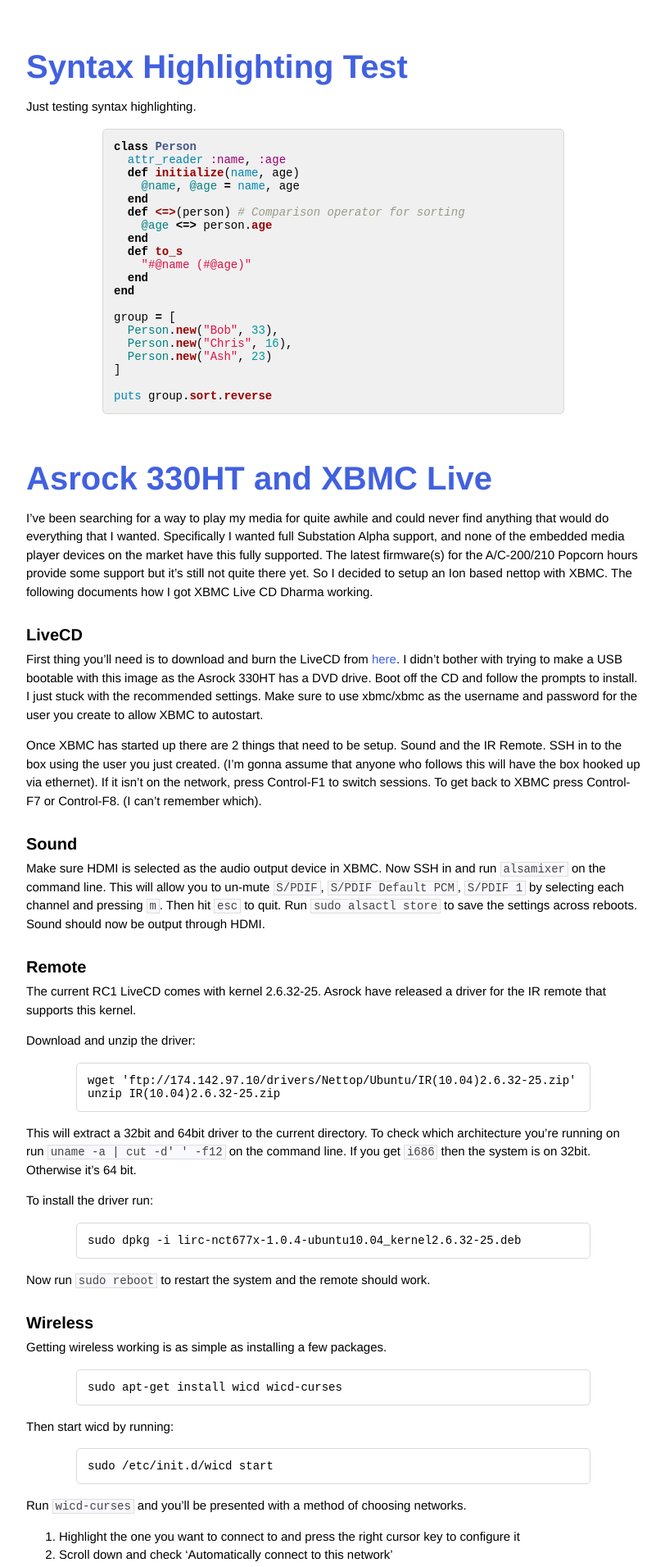
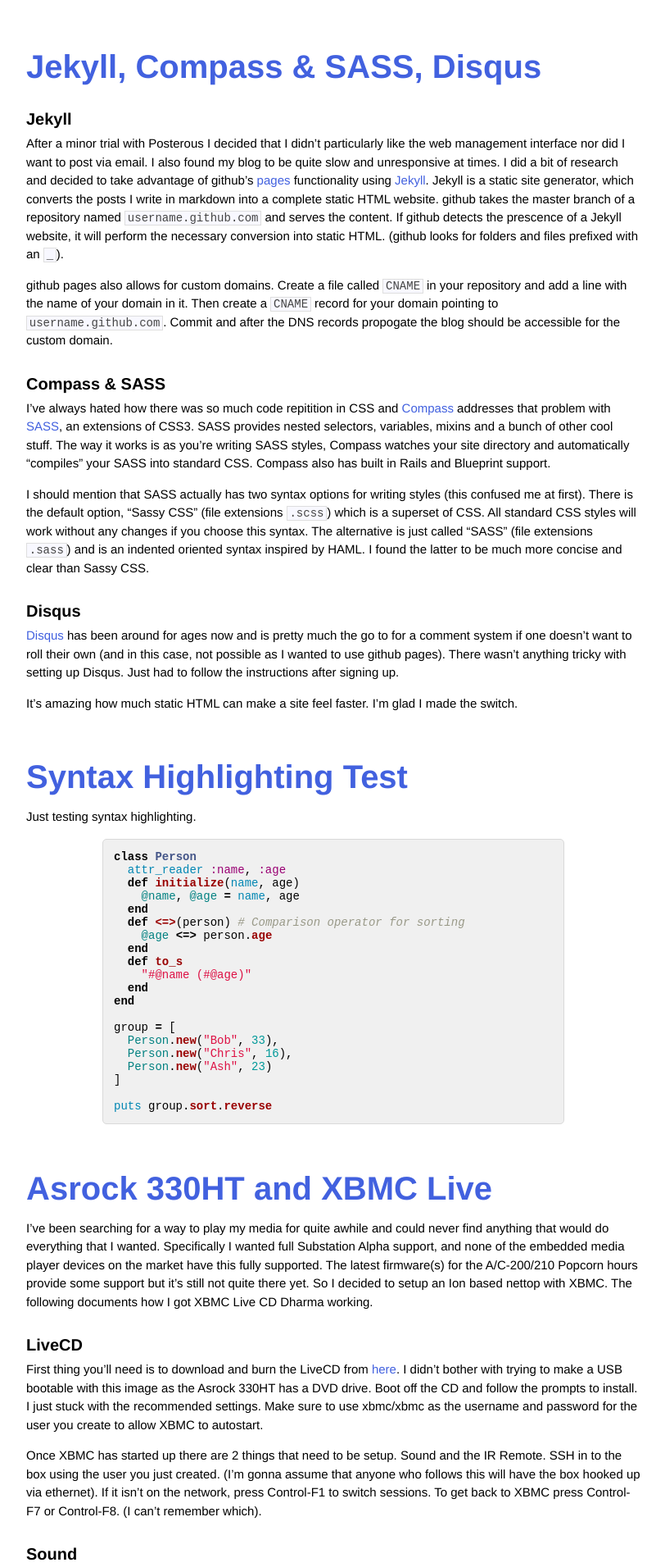
Before and after one commit to christophersjchow/blog, a Jekyll site: the page built from index.html, in a window 1280 px wide. Shown: the top 1911 px of the page at 82% size, without its empty margins (233-1045 px from the left). Built offline with Jekyll 4.4.1, drawn with Linux system fonts in a browser that asks for light colours.

Commit message:
Post: Jekyll, Compass & SASS, Disqus

```diff
--- /dev/null
+++ b/_posts/2011-01-27-Jekyll-Compass-Disqus.markdown
@@ -0,0 +1,22 @@
+---
+layout: post
+title: Jekyll, Compass & SASS, Disqus
+---
+
+## Jekyll
+
+After a minor trial with Posterous I decided that I didn't particularly like the web management interface nor did I want to post via email. I also found my blog to be quite slow and unresponsive at times. I did a bit of research and decided to take advantage of github's [pages](http://pages.github.com) functionality using [Jekyll](https://github.com/mojombo/jekyll). Jekyll is a static site generator, which converts the posts I write in markdown into a complete static HTML website. github takes the master branch of a repository named `username.github.com` and serves the content. If github detects the prescence of a Jekyll website, it will perform the necessary conversion into static HTML. (github looks for folders and files prefixed with an `_`).
+
+github pages also allows for custom domains. Create a file called `CNAME` in your repository and add a line with the name of your domain in it. Then create a `CNAME` record for your domain pointing to `username.github.com`. Commit and after the DNS records propogate the blog should be accessible for the custom domain.
+
+## Compass & SASS
+
+I've always hated how there was so much code repitition in CSS and [Compass](http://compass-style.org/) addresses that problem with [SASS](http://sass-lang.com/), an extensions of CSS3. SASS provides nested selectors, variables, mixins and a bunch of other cool stuff. The way it works is as you're writing SASS styles, Compass watches your site directory and automatically "compiles" your SASS into standard CSS. Compass also has built in Rails and Blueprint support.
+
+I should mention that SASS actually has two syntax options for writing styles (this confused me at first). There is the default option, "Sassy CSS" (file extensions `.scss`) which is a superset of CSS. All standard CSS styles will work without any changes if you choose this syntax. The alternative is just called "SASS" (file extensions `.sass`) and is an indented oriented syntax inspired by HAML. I found the latter to be much more concise and clear than Sassy CSS.
+
+## Disqus
+
+[Disqus](http://disqus.com) has been around for ages now and is pretty much the go to for a comment system if one doesn't want to roll their own (and in this case, not possible as I wanted to use github pages). There wasn't anything tricky with setting up Disqus. Just had to follow the instructions after signing up.
+
+It's amazing how much static HTML can make a site feel faster. I'm glad I made the switch.
--- a/css/screen.css
+++ b/css/screen.css
@@ -54,19 +54,16 @@ pre {
   border-top-right-radius: 5px 5px;
   padding: 13px;
   margin-bottom: 15px;
+  overflow: auto;
   white-space: pre-wrap;
-  white-space: -moz-pre-wrap;
-  white-space: -pre-wrap;
-  white-space: -o-pre-wrap;
-  word-wrap: break-word;
 }
-/* line 47, ../sass/screen.sass */
+/* line 44, ../sass/screen.sass */
 pre code {
   border: none;
 }
 
 /* Inline Code */
-/* line 51, ../sass/screen.sass */
+/* line 48, ../sass/screen.sass */
 p code, ol code {
   background-color: #f8f8ff;
   color: #444444;
@@ -75,27 +72,27 @@ p code, ol code {
 }
 
 /* Posts */
-/* line 58, ../sass/screen.sass */
+/* line 55, ../sass/screen.sass */
 .post {
   padding-bottom: 25px;
 }
 
 /* Disqus Comments */
-/* line 62, ../sass/screen.sass */
+/* line 59, ../sass/screen.sass */
 #disqus_thread {
   padding-bottom: 25px;
 }
-/* line 64, ../sass/screen.sass */
+/* line 61, ../sass/screen.sass */
 #disqus_thread .dsq-item-cp, #disqus_thread .dsq-comment-options, #disqus_thread li[id^=dsq-more-], #disqus_thread .dsq-by, #disqus_thread .dsq-pagination {
   display: none !important;
 }
-/* line 66, ../sass/screen.sass */
+/* line 63, ../sass/screen.sass */
 #disqus_thread #dsq-content #dsq-comments .dsq-comment-footer {
   margin-top: 5px;
 }
 
 /* Footer */
-/* line 70, ../sass/screen.sass */
+/* line 67, ../sass/screen.sass */
 #footer {
   text-align: center;
   font-size: 12px;
```
Also changed, not shown: sass/screen.sass (+2 -5 lines).
